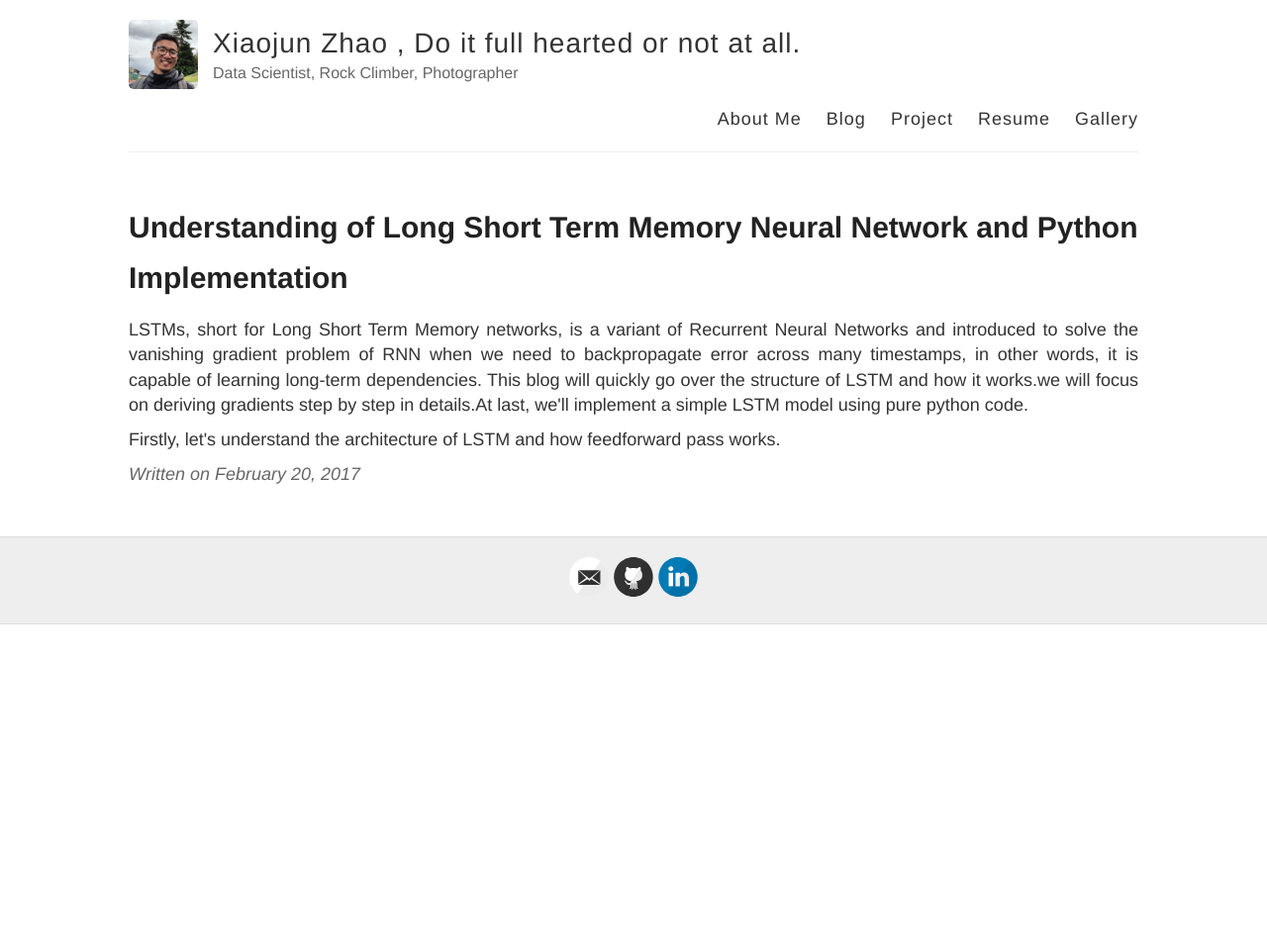
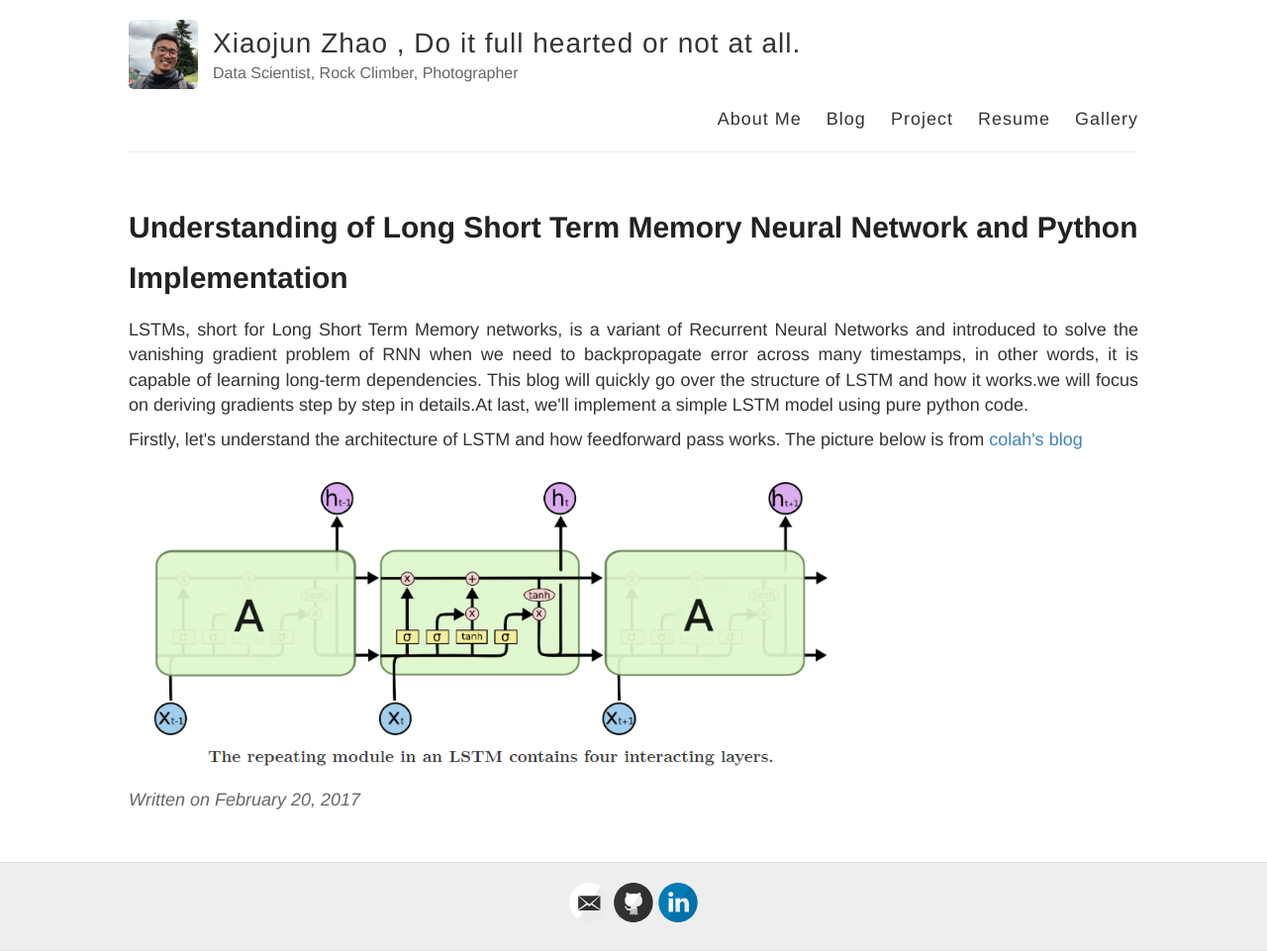
Before and after one commit to xiaojunzhao/xiaojunzhao.github.io, a Jekyll site: the page built from _posts/2017-02-20-LSTM.md, in a window 1280 px wide. Shown: the whole page at 99% size. Built offline with Jekyll 4.4.1, drawn with Linux system fonts in a browser that asks for light colours; before the commit the page ends 900 px from its top, so only the background shows below that.

Commit message:
Update 2017-02-20-LSTM.md

```diff
--- a/_posts/2017-02-20-LSTM.md
+++ b/_posts/2017-02-20-LSTM.md
@@ -6,4 +6,5 @@ permalink: blog/LSTM/
 
 <p style='text-align: justify;'>LSTMs, short for Long Short Term Memory networks, is a variant of Recurrent Neural Networks and introduced to solve the vanishing gradient problem of RNN when we need to backpropagate error across many timestamps, in other words, it is capable of learning long-term dependencies. This blog will quickly go over the structure of LSTM and how it works.we will focus on deriving gradients step by step in details.At last, we'll implement a simple LSTM model using pure python code. </p>
 
-<p style='text-align: justify;'>Firstly, let's understand the architecture of LSTM and how feedforward pass works.</p>
+<p style='text-align: justify;'>Firstly, let's understand the architecture of LSTM and how feedforward pass works. The picture below is from <a href="http://colah.github.io/posts/2015-08-Understanding-LSTMs/">colah's blog</a> </p>
+<img src="/images/lstm_structure.png" align="middle" style="width: 70%; height: 70%" >
```
